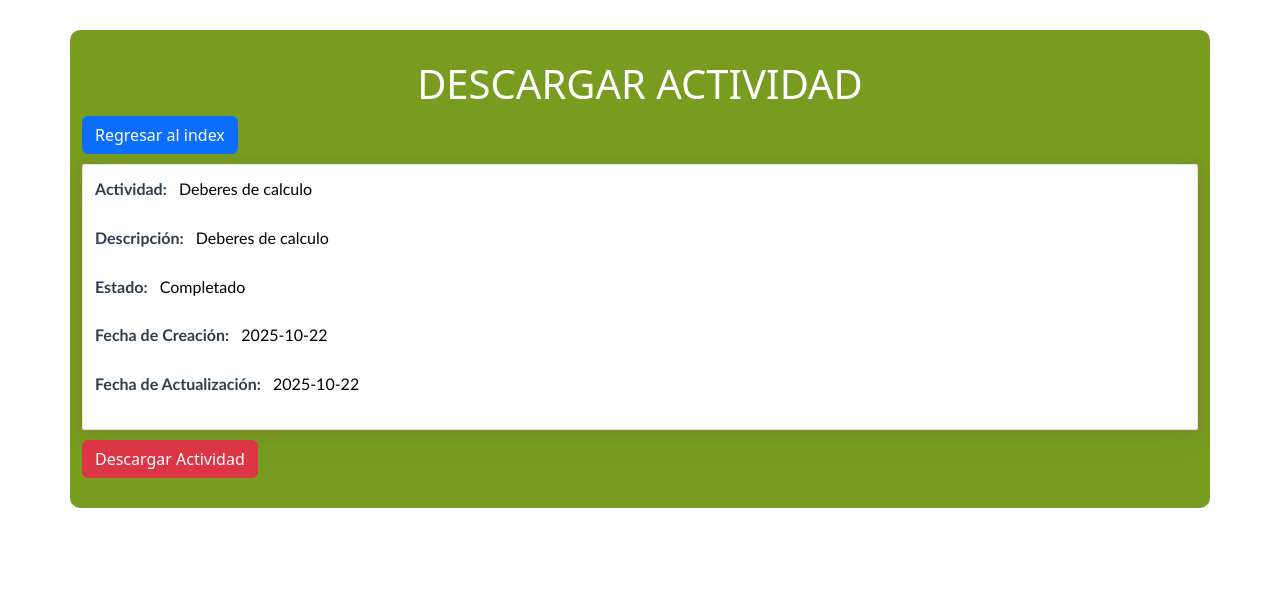
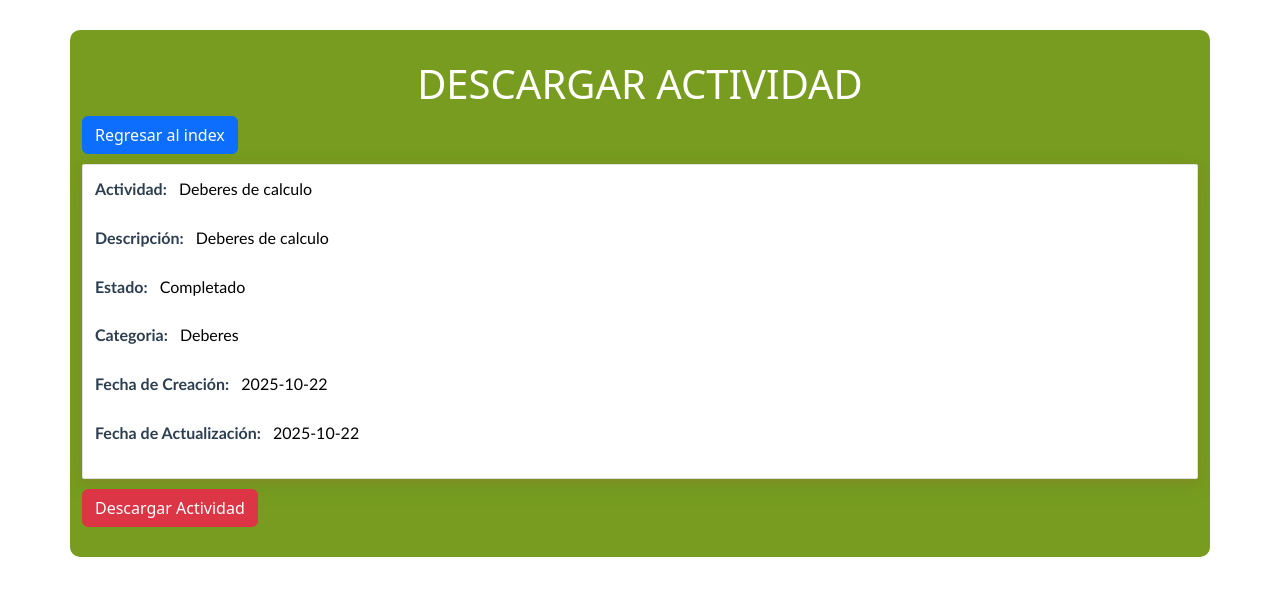
Before and after one commit to marianamonroy1993-netizen/Repositorio_Grupo_2_3A, a PHP site: page /descargar_actividad.php in a window 1280 px wide. Shown: the top 596 px of the page. Run offline with PHP 8.4, Linux system fonts and the light colour scheme; some libraries are stand-ins or nearby versions.

Commit message:
Se agrego el campo "categoría"

```diff
--- a/todolist/frontend/descargar_actividad.php
+++ b/todolist/frontend/descargar_actividad.php
@@ -17,6 +17,7 @@
             <p> <strong>Actividad:</strong> <span id="actividad">Deberes de calculo</span></p>
             <p> <strong>Descripción:</strong> <span id="descripcion">Deberes de calculo</span></p>
             <p> <strong>Estado:</strong> <span id="estado">Completado</span></p>
+            <p> <strong>Categoria:</strong> <span id="tipo">Deberes</span></p>
             <p> <strong>Fecha de Creación:</strong> <span id="fecha_creacion">2025-10-22</span></p>
             <p> <strong>Fecha de Actualización:</strong> <span id="fecha_actualizacion">2025-10-22</span></p>
 
```
